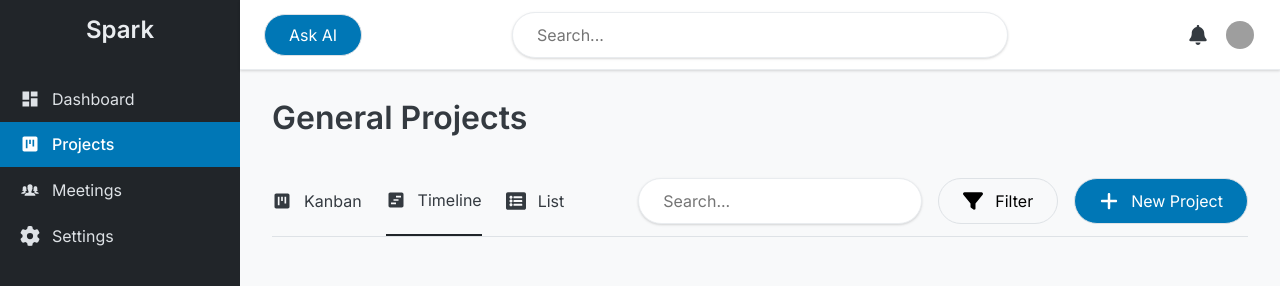
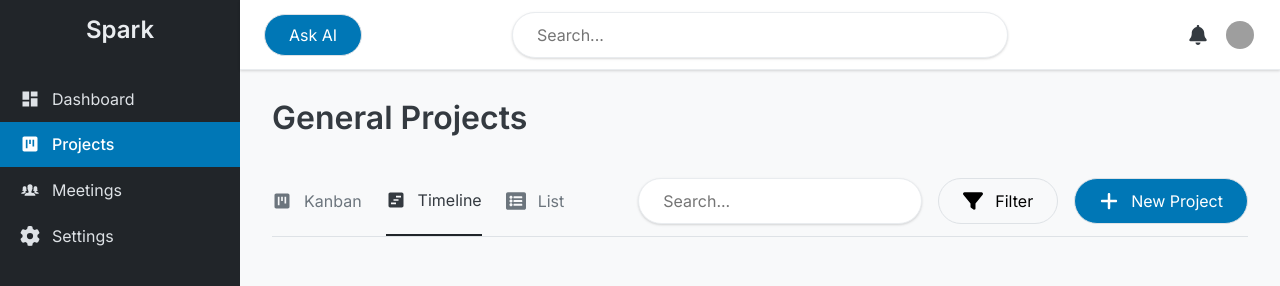
Before and after one commit to hiramepifanio/spark-app, a React (Vite) app: page /projects/general in a window 1280 px wide. Shown: the top 286 px of the page. Built offline with nearby package versions, Linux system fonts and the light colour scheme; grey boxes are pictures that could not be loaded.

Commit message:
Add not selected variant ViewMenuItem

```diff
--- a/src/components/ViewMenuItem/ViewMenuItem.jsx
+++ b/src/components/ViewMenuItem/ViewMenuItem.jsx
@@ -2,7 +2,7 @@
 
 export default function ViewMenuItem({ children, isSelected }) {
   return (
-    <div className={`${styles.container} ${isSelected ? styles.selected : ''}`}>
+    <div className={`${styles.container} ${isSelected ? styles.selected : styles.notSelected}`}>
       {children}
     </div>
   )
--- a/src/components/ViewMenuItem/ViewMenuItem.module.css
+++ b/src/components/ViewMenuItem/ViewMenuItem.module.css
@@ -4,6 +4,10 @@
     height: 70px;
 }
 
+.notSelected {
+    color: var(--color-gray-600);
+}
+
 .selected {
     border-bottom: 2px solid var(--color-gray-900);
 }
```
